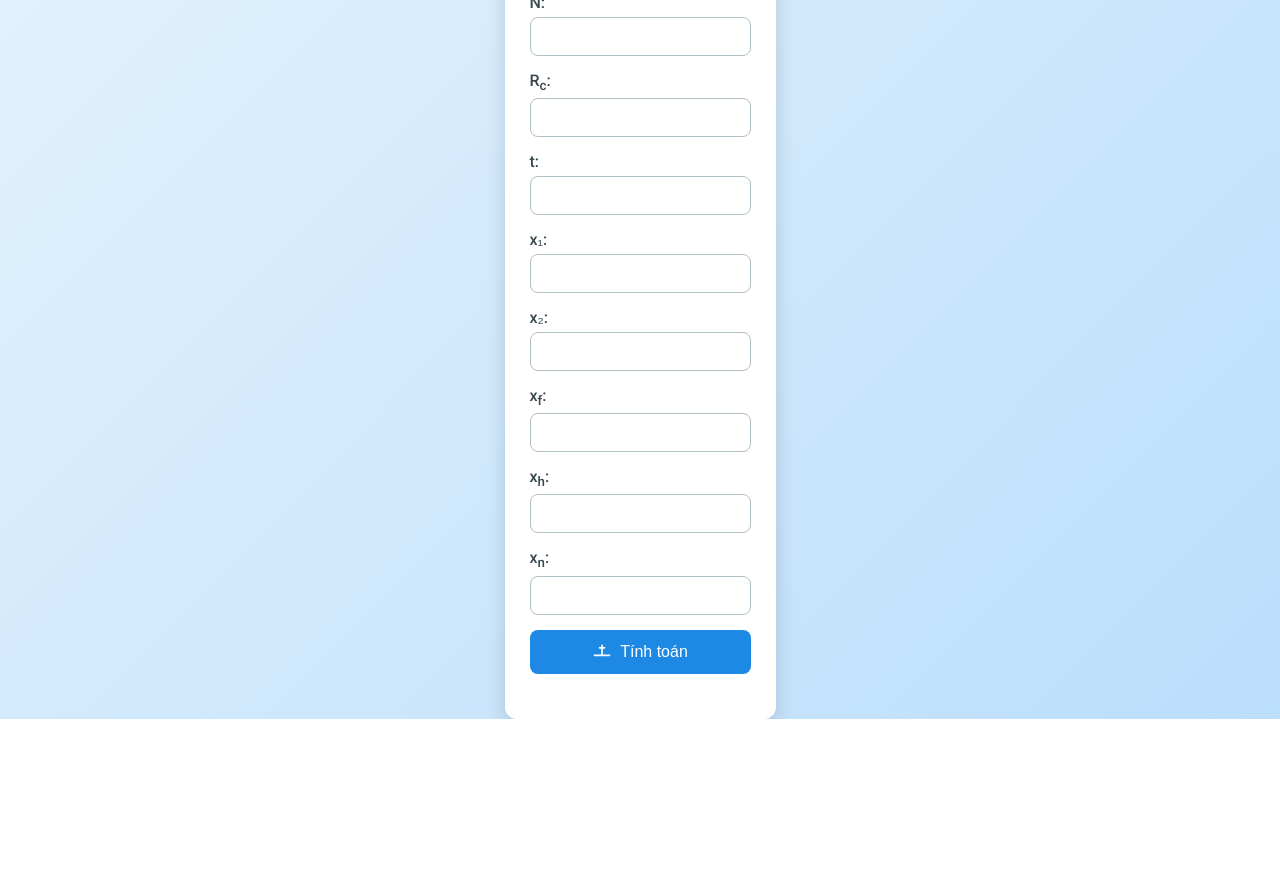
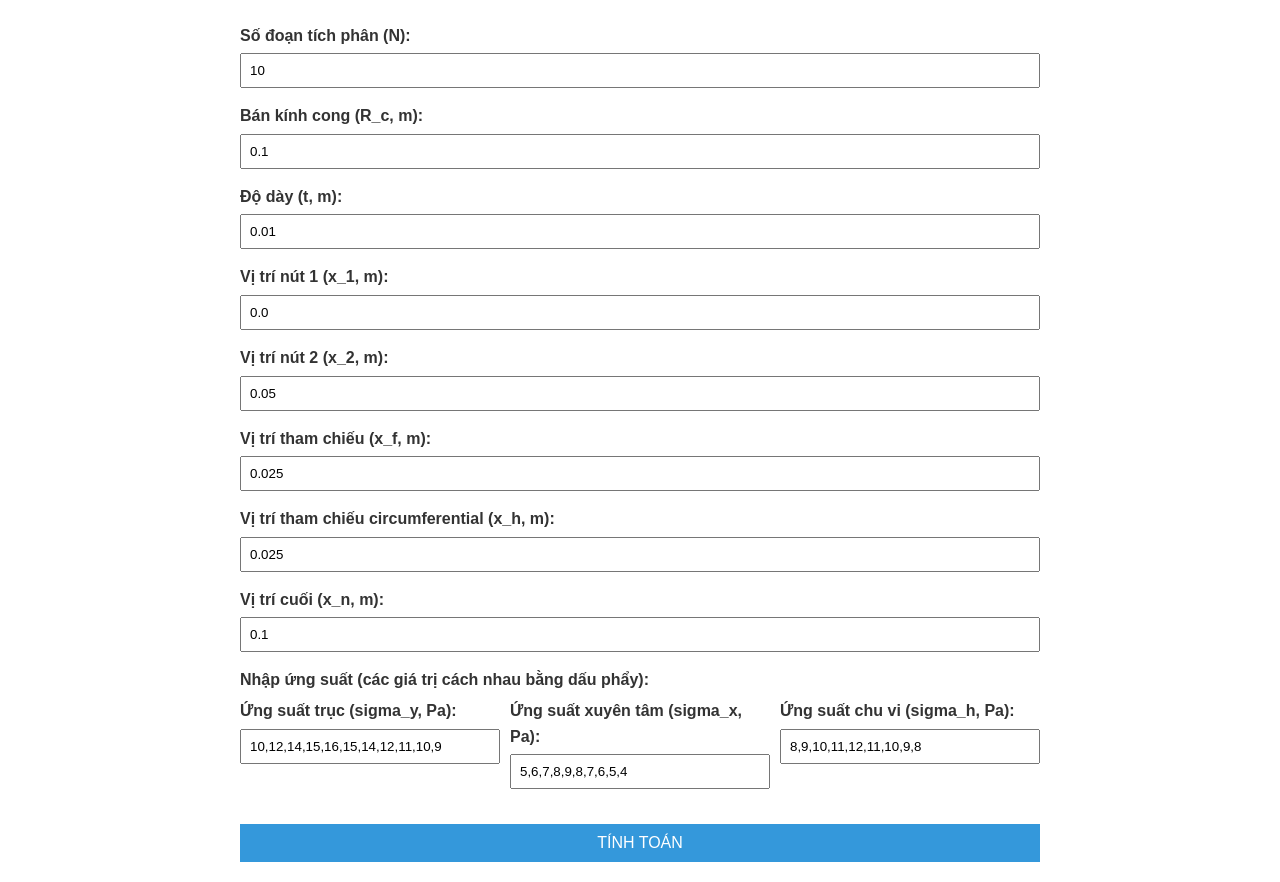
Before and after one commit to David22092007/Web-Caculate, a plain HTML site: page index.html in a window 1280 px wide. Shown: the part 100-982 px from the top of the page. Before the commit the page ends 819 px from the top, so only its background shows below. Drawn offline with Linux system fonts and the light colour scheme.

Commit message:
Update index.html

```diff
--- a/index.html
+++ b/index.html
@@ -2,144 +2,246 @@
 <html lang="vi">
 <head>
     <meta charset="UTF-8">
-    <title>Máy Tính Đơn Giản</title>
-    <link href="https://fonts.googleapis.com/css2?family=Roboto:wght@400;500&display=swap" rel="stylesheet">
+    <meta name="viewport" content="width=device-width, initial-scale=1.0">
+    <title>Tính Toán Ứng Suất</title>
     <style>
         body {
-            font-family: 'Roboto', sans-serif;
-            background: linear-gradient(135deg, #e3f2fd, #bbdefb);
-            margin: 0;
-            display: flex;
-            justify-content: center;
-            align-items: center;
-            min-height: 100vh;
+            font-family: Arial, sans-serif;
+            line-height: 1.6;
+            max-width: 800px;
+            margin: 0 auto;
+            padding: 20px;
+            color: #333;
         }
-
-        .container {
-            max-width: 450px;
-            background: #fff;
-            padding: 25px;
-            border-radius: 12px;
-            box-shadow: 0 6px 20px rgba(0, 0, 0, 0.15);
+        h1 {
+            color: #2c3e50;
+            text-align: center;
+            margin-bottom: 30px;
         }
-
-        h2 {
-            text-align: center;
-            color: #1e88e5;
-            margin-bottom: 20px;
+        .form-group {
+            margin-bottom: 15px;
         }
-
         label {
-            font-weight: 500;
-            color: #37474f;
+            display: block;
             margin-bottom: 5px;
-            display: block;
+            font-weight: bold;
         }
-
-        input[type="number"] {
+        input, button {
+            padding: 8px;
             width: 100%;
-            padding: 10px;
-            margin-bottom: 15px;
-            border: 1px solid #b0bec5;
-            border-radius: 8px;
-            font-size: 15px;
             box-sizing: border-box;
         }
-
         button {
-            width: 100%;
-            background: #1e88e5;
-            color: #fff;
-            padding: 12px;
+            background-color: #3498db;
+            color: white;
             border: none;
-            border-radius: 8px;
+            cursor: pointer;
+            padding: 10px;
             font-size: 16px;
-            cursor: pointer;
+            margin-top: 20px;
+        }
+        button:hover {
+            background-color: #2980b9;
+        }
+        .results {
+            margin-top: 30px;
+            padding: 20px;
+            background-color: #f9f9f9;
+            border-radius: 5px;
+        }
+        .result-item {
+            margin-bottom: 10px;
+            padding: 10px;
+            background-color: #e8f4fc;
+            border-left: 4px solid #3498db;
+        }
+        .stress-inputs {
             display: flex;
-            align-items: center;
-            justify-content: center;
-            gap: 8px;
-            transition: transform 0.2s, background 0.3s;
+            gap: 10px;
         }
-
-        button:hover {
-            background: #1565c0;
-            transform: translateY(-2px);
-        }
-
-        #result {
-            margin-top: 20px;
-            text-align: center;
-            font-size: 18px;
-            color: #263238;
-            font-weight: 500;
-        }
-
-        .error {
-            color: #d32f2f;
-            font-weight: 500;
+        .stress-inputs > div {
+            flex: 1;
         }
     </style>
 </head>
 <body>
-    <div class="container">
-        <h2>Máy Tính Đơn Giản</h2>
-        <form id="calcForm">
-            <label for="N">N:</label>
-            <input type="number" id="N" required>
+    <h1>TÍNH TOÁN ỨNG SUẤT MÀNG VÀ UỐN</h1>
 
-            <label for="Rc">R<sub>c</sub>:</label>
-            <input type="number" id="Rc" required>
+    <div class="form-container">
+        <div class="form-group">
+            <label for="N">Số đoạn tích phân (N):</label>
+            <input type="number" id="N" min="2" value="10">
+        </div>
 
-            <label for="t">t:</label>
-            <input type="number" id="t" required>
+        <div class="form-group">
+            <label for="R_c">Bán kính cong (R_c, m):</label>
+            <input type="number" id="R_c" step="0.001" value="0.1">
+        </div>
 
-            <label for="x1">x₁:</label>
-            <input type="number" id="x1" required>
+        <div class="form-group">
+            <label for="t">Độ dày (t, m):</label>
+            <input type="number" id="t" step="0.001" value="0.01">
+        </div>
 
-            <label for="x2">x₂:</label>
-            <input type="number" id="x2" required>
+        <div class="form-group">
+            <label for="x_1">Vị trí nút 1 (x_1, m):</label>
+            <input type="number" id="x_1" step="0.001" value="0.0">
+        </div>
 
-            <label for="xf">x<sub>f</sub>:</label>
-            <input type="number" id="xf" required>
+        <div class="form-group">
+            <label for="x_2">Vị trí nút 2 (x_2, m):</label>
+            <input type="number" id="x_2" step="0.001" value="0.05">
+        </div>
 
-            <label for="xh">x<sub>h</sub>:</label>
-            <input type="number" id="xh" required>
+        <div class="form-group">
+            <label for="x_f">Vị trí tham chiếu (x_f, m):</label>
+            <input type="number" id="x_f" step="0.001" value="0.025">
+        </div>
 
-            <label for="xn">x<sub>n</sub>:</label>
-            <input type="number" id="xn" required>
+        <div class="form-group">
+            <label for="x_h">Vị trí tham chiếu circumferential (x_h, m):</label>
+            <input type="number" id="x_h" step="0.001" value="0.025">
+        </div>
 
-            <button type="submit" onclick="tinhToan()">
-                <svg width="20" height="20" fill="none" stroke="currentColor" viewBox="0 0 24 24">
-                    <path stroke-linecap="round" stroke-linejoin="round" stroke-width="2" d="M9 7h6m-3-3v12m-9 0h18"></path>
-                </svg>
-                Tính toán
-            </button>
-        </form>
-        <div id="result"></div>
+        <div class="form-group">
+            <label for="x_n">Vị trí cuối (x_n, m):</label>
+            <input type="number" id="x_n" step="0.001" value="0.1">
+        </div>
+
+        <div class="form-group">
+            <label>Nhập ứng suất (các giá trị cách nhau bằng dấu phẩy):</label>
+            <div class="stress-inputs">
+                <div>
+                    <label for="sigma_y">Ứng suất trục (sigma_y, Pa):</label>
+                    <input type="text" id="sigma_y" value="10,12,14,15,16,15,14,12,11,10,9">
+                </div>
+                <div>
+                    <label for="sigma_x">Ứng suất xuyên tâm (sigma_x, Pa):</label>
+                    <input type="text" id="sigma_x" value="5,6,7,8,9,8,7,6,5,4">
+                </div>
+                <div>
+                    <label for="sigma_h">Ứng suất chu vi (sigma_h, Pa):</label>
+                    <input type="text" id="sigma_h" value="8,9,10,11,12,11,10,9,8">
+                </div>
+            </div>
+        </div>
+
+        <button onclick="calculateStress()">TÍNH TOÁN</button>
+    </div>
+
+    <div class="results" id="results" style="display: none;">
+        <h2>KẾT QUẢ TÍNH TOÁN</h2>
+        <div id="result-items"></div>
     </div>
 
     <script>
-        function tinhToan() {
-            const inputs = ['N', 'Rc', 't', 'x1', 'x2', 'xf', 'xh', 'xn'];
-            let ketQua = 0;
+        function calculateStress() {
+            // Lấy giá trị từ form
+            const N = parseInt(document.getElementById('N').value);
+            const R_c = parseFloat(document.getElementById('R_c').value);
+            const t = parseFloat(document.getElementById('t').value);
+            const x_1 = parseFloat(document.getElementById('x_1').value);
+            const x_2 = parseFloat(document.getElementById('x_2').value);
+            const x_f = parseFloat(document.getElementById('x_f').value);
+            const x_h = parseFloat(document.getElementById('x_h').value);
+            const x_n = parseFloat(document.getElementById('x_n').value);
 
-            for (const id of inputs) {
-                const value = parseFloat(document.getElementById(id).value);
-                if (isNaN(value)) {
-                    document.getElementById('result').innerHTML = "<span class='error'>Vui lòng nhập đầy đủ tất cả các giá trị!</span>";
-                    return;
-                }
-                ketQua += value;
+            // Chuyển đổi chuỗi ứng suất thành mảng số
+            const sigma_y = document.getElementById('sigma_y').value.split(',').map(Number);
+            const sigma_x = document.getElementById('sigma_x').value.split(',').map(Number);
+            const sigma_h = document.getElementById('sigma_h').value.split(',').map(Number);
+
+            // Kiểm tra dữ liệu đầu vào
+            if (sigma_y.length !== N + 1 || sigma_x.length !== N || sigma_h.length !== N) {
+                alert(`Số lượng giá trị ứng suất không khớp với N!\nYêu cầu:\nsigma_y: ${N+1} giá trị\nsigma_x: ${N} giá trị\nsigma_h: ${N} giá trị`);
+                return;
             }
 
-            document.getElementById('result').innerHTML = `Kết quả: <b>${ketQua.toFixed(2)}</b>`;
+            // Tính toán ứng suất
+            const results = calculate_stress(N, R_c, t, x_1, x_2, x_f, x_h, x_n, sigma_y, sigma_x, sigma_h);
+
+            // Hiển thị kết quả
+            displayResults(results);
         }
 
-        document.getElementById('calcForm').addEventListener('submit', (e) => {
-            e.preventDefault();
-            tinhToan();
-        });
+        function calculate_stress(N, R_c, t, x_1, x_2, x_f, x_h, x_n, sigma_y, sigma_x, sigma_h) {
+            // Khởi tạo mảng tích phân
+            const dx = (x_n - x_1) / N;
+            const x_values = Array.from({length: N + 1}, (_, i) => x_1 + i * dx);
+
+            // Tính toán ứng suất màng (membrane stress)
+            const sigma_m_y1 = (1 / (R_c * (N - 1))) * (
+                (sigma_y[0] * R_c) / 2 +
+                (sigma_y[N] * R_c) / 2 +
+                sigma_y.slice(1, N).reduce((sum, val) => sum + val * R_c, 0)
+            );
+
+            const sigma_m_x = (1 / (N - 1)) * (
+                (sigma_x[0] + sigma_x[N-1]) / 2 +
+                sigma_x.slice(1, N-1).reduce((sum, val) => sum + val, 0)
+            );
+
+            const sigma_m_h1 = (1 / (N - 1)) * (
+                (sigma_h[0] + sigma_h[N-1]) / 2 +
+                sigma_h.slice(1, N-1).reduce((sum, val, j) => sum + val * (1 + x_values[j+1] / t), 0)
+            );
+
+            // Tính toán ứng suất uốn (bending stress)
+            const bending_y1 = ((x_1 - x_f) / (R_c * (N - 1) * ((Math.pow(N - 1, 2) / 12 - Math.pow(x_f, 2))))) * (
+                (sigma_y[0] + sigma_y[N]) / 2 +
+                sigma_y.slice(1, N).reduce((sum, val, j) => sum + (x_values[j+1] - x_f) * val * R_c, 0)
+            );
+
+            const bending_y2 = ((x_2 - x_f) / (R_c * (N - 1) * ((Math.pow(N - 1, 2) / 12 - Math.pow(x_f, 2))))) * (
+                (sigma_y[0] + sigma_y[N]) / 2 +
+                sigma_y.slice(1, N).reduce((sum, val, j) => sum + (x_values[j+1] - x_f) * val * R_c, 0)
+            );
+
+            const bending_x1 = sigma_x[0] - sigma_m_x;
+            const bending_x2 = sigma_x[1] - sigma_m_x;
+
+            const bending_h1 = ((x_1 - x_h) / ((N - 1) * ((Math.pow(N - 1, 2) / 12 - Math.pow(x_h, 2))))) * (
+                (sigma_h[0] + sigma_h[N-1]) / 2 +
+                sigma_h.slice(1, N-1).reduce((sum, val, j) => sum + (x_values[j+1] - x_h) * val * (1 + x_values[j+1] / t), 0)
+            );
+
+            const bending_h2 = ((x_2 - x_h) / ((N - 1) * ((Math.pow(N - 1, 2) / 12 - Math.pow(x_h, 2))))) * (
+                (sigma_h[0] + sigma_h[N-1]) / 2 +
+                sigma_h.slice(1, N-1).reduce((sum, val, j) => sum + (x_values[j+1] - x_h) * val * (1 + x_values[j+1] / t), 0)
+            );
+
+            return {
+                membrane_axial_y1: sigma_m_y1,
+                membrane_radial_x: sigma_m_x,
+                membrane_circumferential_h1: sigma_m_h1,
+                bending_axial_y1: bending_y1,
+                bending_axial_y2: bending_y2,
+                bending_radial_x1: bending_x1,
+                bending_radial_x2: bending_x2,
+                bending_circumferential_h1: bending_h1,
+                bending_circumferential_h2: bending_h2
+            };
+        }
+
+        function displayResults(results) {
+            const resultContainer = document.getElementById('result-items');
+            resultContainer.innerHTML = '';
+
+            for (const [key, value] of Object.entries(results)) {
+                const item = document.createElement('div');
+                item.className = 'result-item';
+
+                // Chuyển đổi tên biến thành dạng dễ đọc
+                const readableKey = key
+                    .replace(/_/g, ' ')
+                    .replace(/(^|\s)\S/g, match => match.toUpperCase());
+
+                item.innerHTML = `<strong>${readableKey}:</strong> ${value.toFixed(4)} Pa`;
+                resultContainer.appendChild(item);
+            }
+
+            document.getElementById('results').style.display = 'block';
+        }
     </script>
 </body>
 </html>
```
